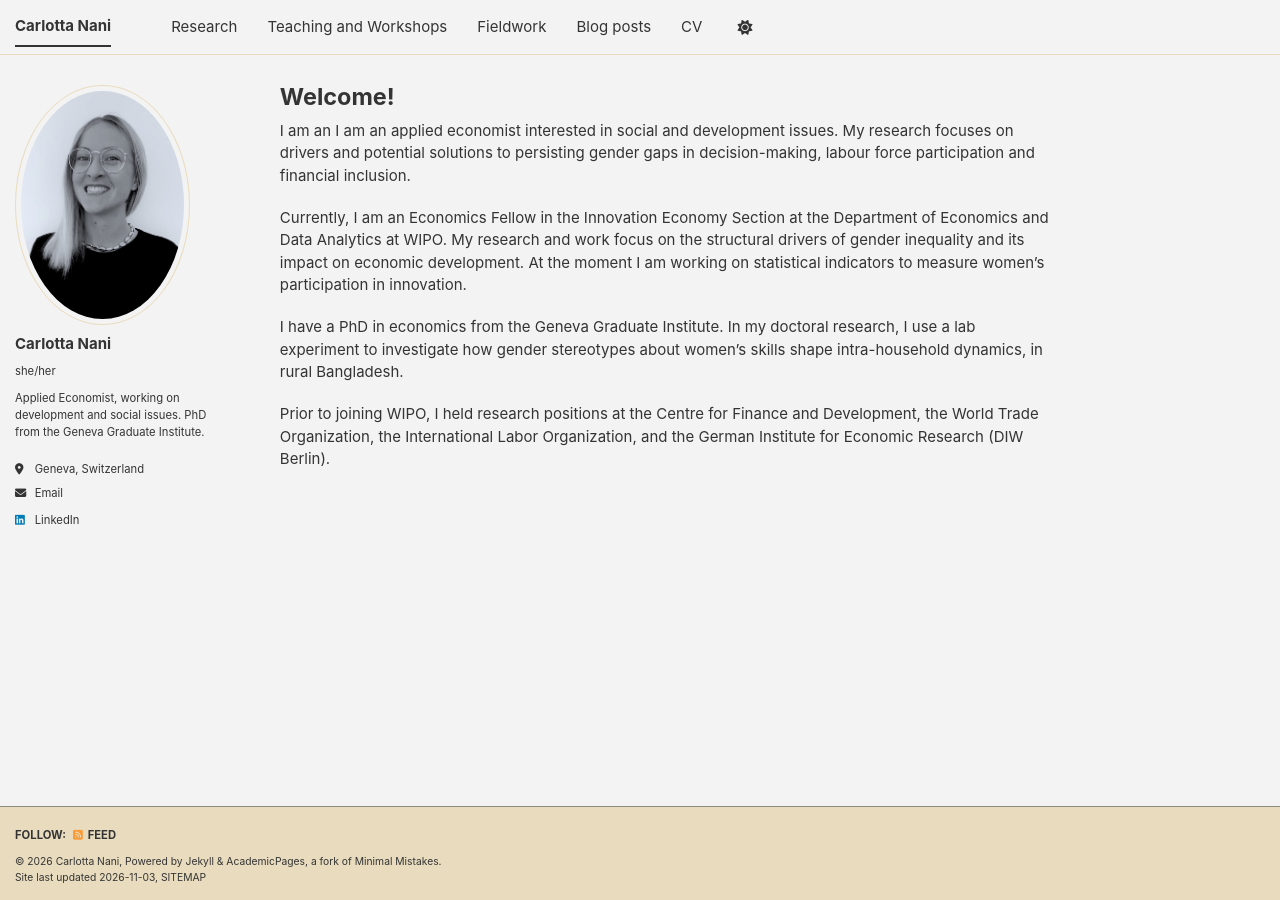
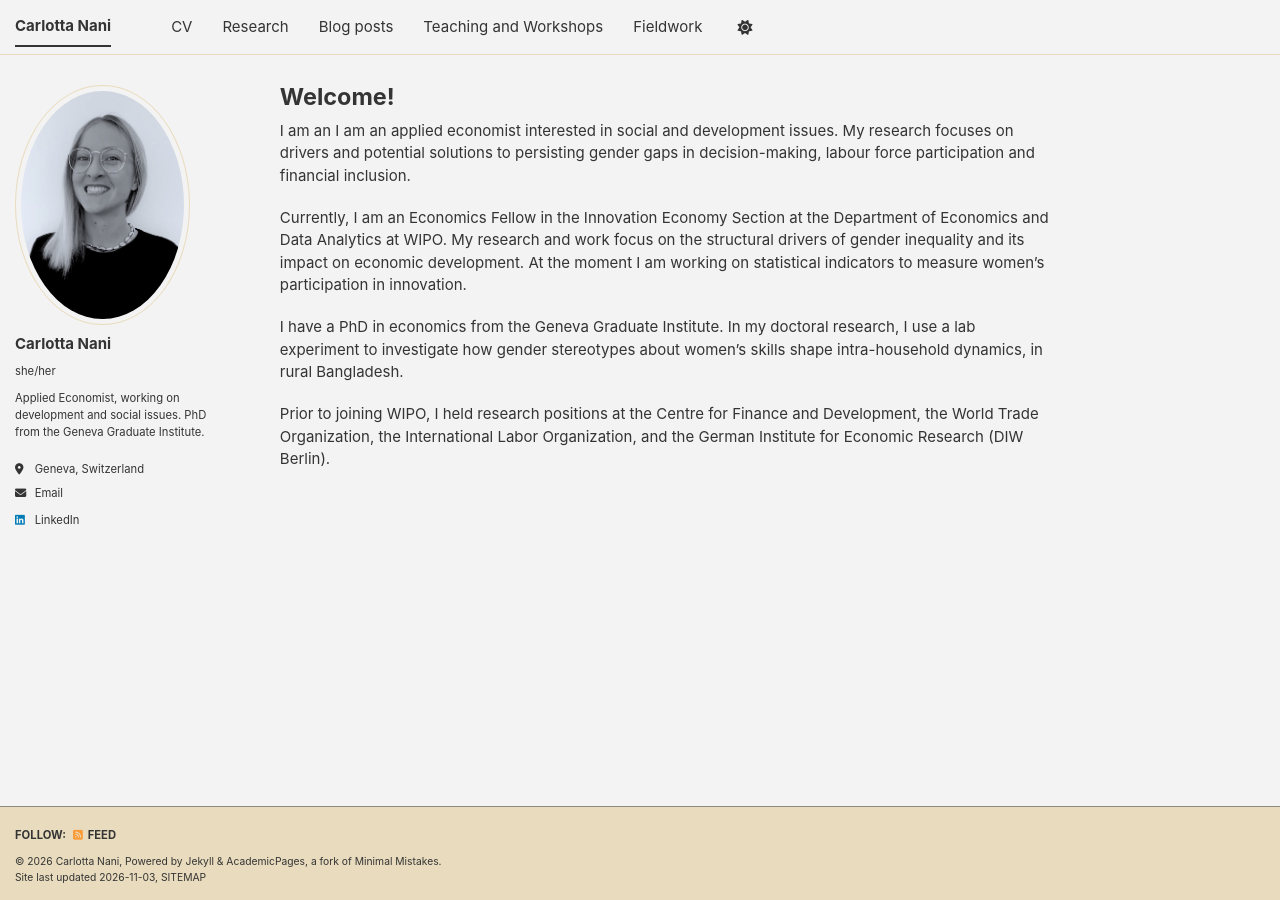
Before and after one commit to carlotta-nani/carlotta-nani.github.io, a Jekyll site: the page built from _pages/about.md, in a window 1280 px wide. Built offline with Jekyll 4.4.1, drawn with Linux system fonts in a browser that asks for light colours; a script bundle is joined from its source files by our own code; a style sheet for code colours, icons or effects is not loaded.

```diff
--- a/_data/navigation.yml
+++ b/_data/navigation.yml
@@ -7,18 +7,18 @@
 # NOTE that only one of the CV options should be selected, the first is for the
 #      Markdown formatted page while the second is generated using JSON.
 
- main:
+main:
+  - title: "CV"
+    url: /cv/
+
   - title: "Research"
     url: /research/
+
+  - title: "Blog posts"
+    url: /blog-posts/
 
   - title: "Teaching and Workshops"
     url: /teaching/
 
   - title: "Fieldwork"
     url: /fieldwork/
-
-  - title: "Blog posts"
-    url: /blog-posts/
-
-  - title: "CV"
-    url: /cv/
```
